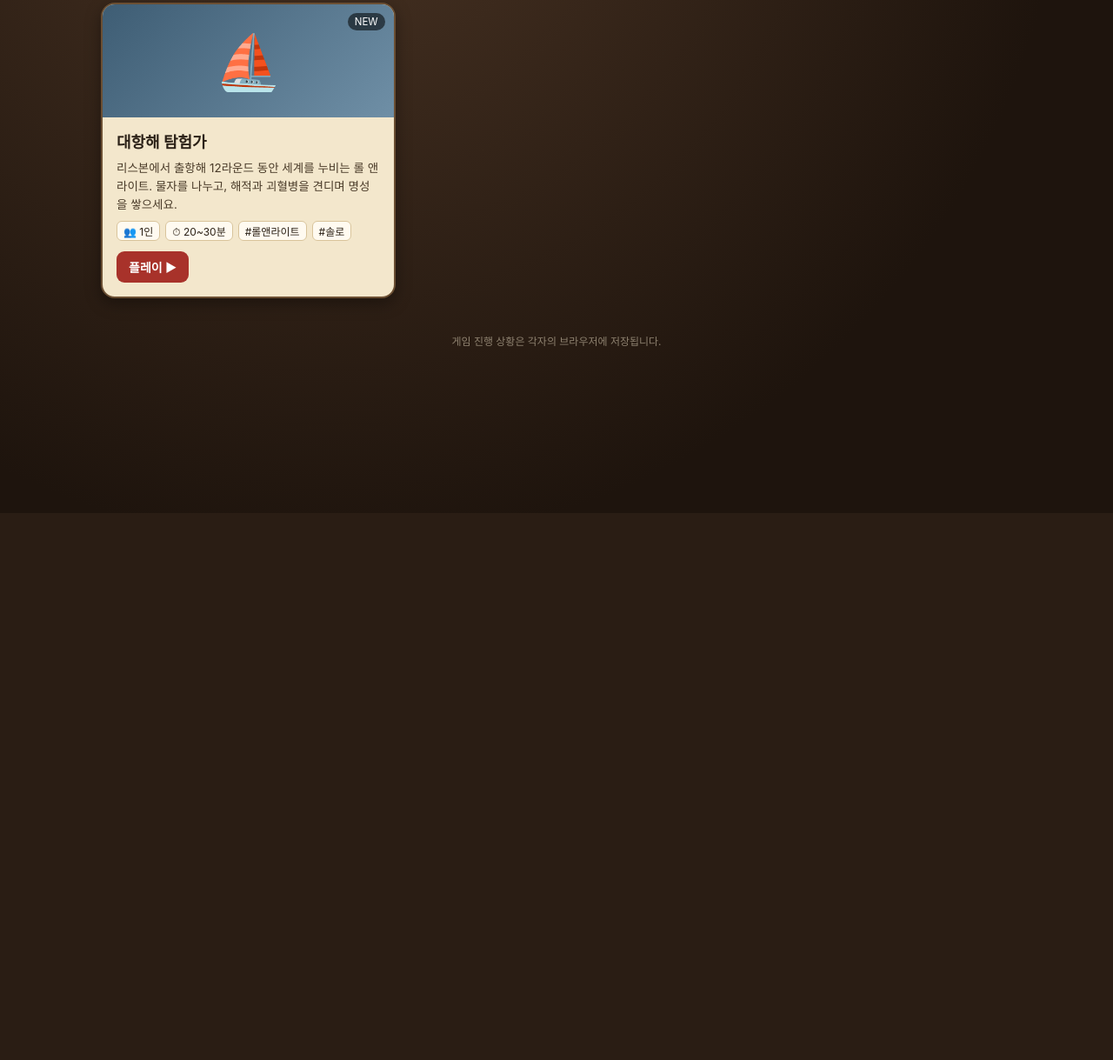
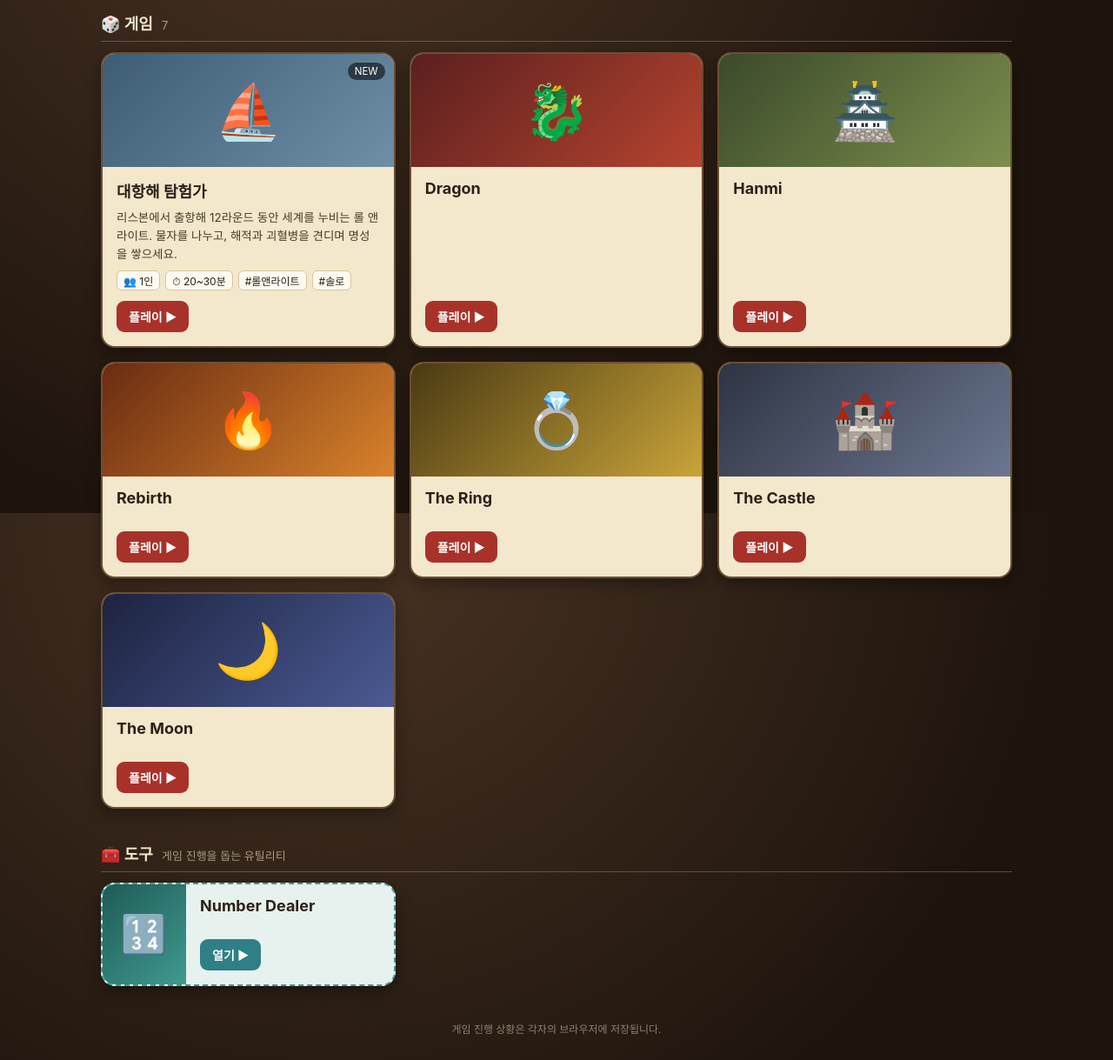
Before and after one commit to MC-teacher/not-rest, a plain HTML site: page index.html in a window 1280 px wide. Shown: the part 210-1429 px from the top of the page at 87% size. Before the commit the page ends 800 px from the top, so only its background shows below. Drawn offline with Linux system fonts and the light colour scheme.

Commit message:
Update index.html

```diff
--- a/index.html
+++ b/index.html
@@ -31,13 +31,20 @@ header p{margin:8px 0 0;opacity:.75;font-size:15px}
 .card.soon{opacity:.6;pointer-events:none}
 .card.soon .go{background:#8a7a62}
 .empty{grid-column:1/-1;text-align:center;color:#f3e7cc;opacity:.7;padding:30px}
+
+.sec{grid-column:1/-1;margin:10px 0 -4px;color:#f3e7cc;font-size:18px;border-bottom:1px solid rgba(243,231,204,.25);padding-bottom:8px}
+.sec small{font-weight:400;opacity:.6;font-size:13px;margin-left:6px}
+.sec.tools{margin-top:22px}
+.card.tool{flex-direction:row;border-style:dashed;border-color:#3f9a8f;background:#e7f1ee}
+.card.tool .cover{width:96px;height:auto;min-height:96px;font-size:44px;flex:none}
+.card.tool .go{background:#2f7f86}
 footer{text-align:center;color:#f3e7cc;opacity:.5;font-size:12px;padding:0 16px 28px}
 </style>
 </head>
 <body>
 <header>
   <h1>🎲 보드게임 놀이터</h1>
-  <p>플레이할 게임을 골라 보세요</p>
+  <p>플레이할 게임이나 도구를 골라 보세요</p>
 </header>
 <div class="bar">
   <input id="q" type="search" placeholder="게임 이름이나 설명으로 검색">
@@ -53,48 +60,46 @@ footer{text-align:center;color:#f3e7cc;opacity:.5;font-size:12px;padding:0 16px
    - soon : true 로 두면 '준비 중' 카드로 표시되고 눌리지 않아요
 */
 const GAMES = [
-  {
-    title: '대항해 탐험가',
-    href: 'voyage.html',
-    emoji: '⛵',
-    color: 'linear-gradient(135deg,#3e5d74,#6f8fa6)',
-    desc: '리스본에서 출항해 12라운드 동안 세계를 누비는 롤 앤 라이트. 물자를 나누고, 해적과 괴혈병을 견디며 명성을 쌓으세요.',
-    players: '1인',
-    time: '20~30분',
-    tags: ['롤앤라이트', '솔로'],
-    badge: 'NEW'
-  },
-  // {
-  //   title: '다음 게임 이름',
-  //   href: 'next-game.html',
-  //   emoji: '🃏',
-  //   color: 'linear-gradient(135deg,#7a3b2e,#c0714f)',
-  //   desc: '게임 소개 한두 줄',
-  //   players: '2~4인',
-  //   time: '15분',
-  //   tags: ['카드게임'],
-  //   soon: true
-  // },
+  { title:'대항해 탐험가', href:'voyage.html', emoji:'⛵', color:'linear-gradient(135deg,#3e5d74,#6f8fa6)',
+    desc:'리스본에서 출항해 12라운드 동안 세계를 누비는 롤 앤 라이트. 물자를 나누고, 해적과 괴혈병을 견디며 명성을 쌓으세요.',
+    players:'1인', time:'20~30분', tags:['롤앤라이트','솔로'], badge:'NEW' },
+  { title:'Dragon',     href:'dragon.html',     emoji:'🐉', color:'linear-gradient(135deg,#5b1f1f,#b5442f)', desc:'', tags:[] },
+  { title:'Hanmi',      href:'hanmi.html',      emoji:'🏯', color:'linear-gradient(135deg,#3b4a2a,#7d8f4e)', desc:'', tags:[] },
+  { title:'Rebirth',    href:'rebirth.html',    emoji:'🔥', color:'linear-gradient(135deg,#6a2c12,#d9822b)', desc:'', tags:[] },
+  { title:'The Ring',   href:'the ring.html',   emoji:'💍', color:'linear-gradient(135deg,#4a3a12,#c9a43a)', desc:'', tags:[] },
+  { title:'The Castle', href:'thecastle.html',  emoji:'🏰', color:'linear-gradient(135deg,#2e3442,#6b7690)', desc:'', tags:[] },
+  { title:'The Moon',   href:'themoon.html',    emoji:'🌙', color:'linear-gradient(135deg,#1d2340,#4b5a93)', desc:'', tags:[] },
+
+  // ===== 도구(게임이 아닌 유틸) — type:'tool' 을 붙이면 아래 '도구' 칸에 따로 나와요 =====
+  { type:'tool', title:'Number Dealer', href:'number-dealer.html', emoji:'🔢', color:'linear-gradient(135deg,#1f5b57,#3f9a8f)', desc:'', tags:[] },
 ];
 
 const grid=document.getElementById('grid'),q=document.getElementById('q'),tagBox=document.getElementById('tags');
 let tag='전체';
-const allTags=['전체',...new Set(GAMES.flatMap(g=>g.tags||[]))];
+const allTags=['전체',...new Set(GAMES.filter(g=>g.type!=='tool').flatMap(g=>g.tags||[]))];
 function drawTags(){tagBox.innerHTML=allTags.map(t=>`<button class="tag ${t===tag?'on':''}" data-t="${t}">${t}</button>`).join('');}
 tagBox.onclick=e=>{const b=e.target.closest('[data-t]');if(!b)return;tag=b.dataset.t;drawTags();draw();};
-function draw(){
-  const s=q.value.trim().toLowerCase();
-  const list=GAMES.filter(g=>(tag==='전체'||(g.tags||[]).includes(tag))&&(!s||(g.title+' '+g.desc+' '+(g.tags||[]).join(' ')).toLowerCase().includes(s)));
-  grid.innerHTML=list.map(g=>`
-    <a class="card ${g.soon?'soon':''}" href="${g.soon?'#':g.href}">
+function cardHTML(g){
+  const tool=g.type==='tool';
+  return `<a class="card ${g.soon?'soon':''} ${tool?'tool':''}" href="${g.soon?'#':encodeURI(g.href)}">
       <div class="cover" style="background:${g.color||'#6b4f33'}">${g.emoji||'🎲'}${g.soon?'<span class="badge">준비 중</span>':g.badge?`<span class="badge">${g.badge}</span>`:''}</div>
       <div class="body">
         <h2>${g.title}</h2>
-        <p>${g.desc||''}</p>
+        ${g.desc?`<p>${g.desc}</p>`:'<p></p>'}
         <div class="meta">${g.players?`<span>👥 ${g.players}</span>`:''}${g.time?`<span>⏱ ${g.time}</span>`:''}${(g.tags||[]).map(t=>`<span>#${t}</span>`).join('')}</div>
-        <span class="go">${g.soon?'준비 중':'플레이 ▶'}</span>
+        <span class="go">${g.soon?'준비 중':tool?'열기 ▶':'플레이 ▶'}</span>
       </div>
-    </a>`).join('')||'<div class="empty">찾는 게임이 없어요.</div>';
+    </a>`;
+}
+function draw(){
+  const s=q.value.trim().toLowerCase();
+  const ok=g=>(tag==='전체'||(g.tags||[]).includes(tag))&&(!s||(g.title+' '+(g.desc||'')+' '+(g.tags||[]).join(' ')).toLowerCase().includes(s));
+  const games=GAMES.filter(g=>g.type!=='tool'&&ok(g)), tools=GAMES.filter(g=>g.type==='tool'&&(!s||(g.title+' '+(g.desc||'')).toLowerCase().includes(s)));
+  let h='';
+  h+=`<h3 class="sec">🎲 게임 <small>${games.length}</small></h3>`;
+  h+=games.length?games.map(cardHTML).join(''):'<div class="empty">찾는 게임이 없어요.</div>';
+  if(tools.length){h+=`<h3 class="sec tools">🧰 도구 <small>게임 진행을 돕는 유틸리티</small></h3>`+tools.map(cardHTML).join('');}
+  grid.innerHTML=h;
 }
 q.oninput=draw;drawTags();draw();
 </script>
```
